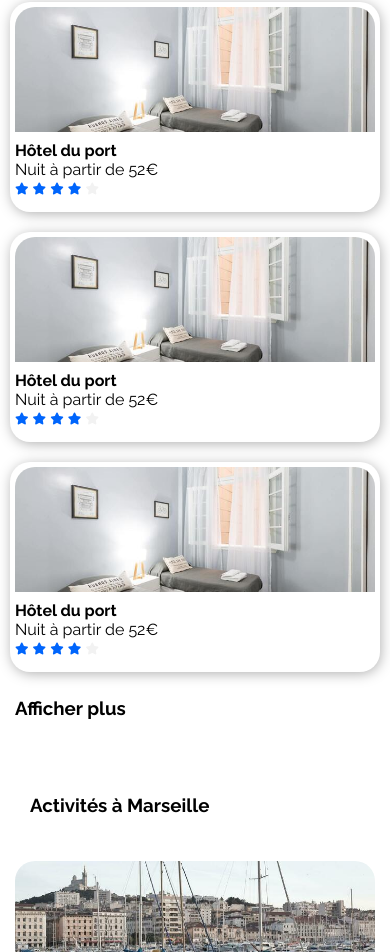
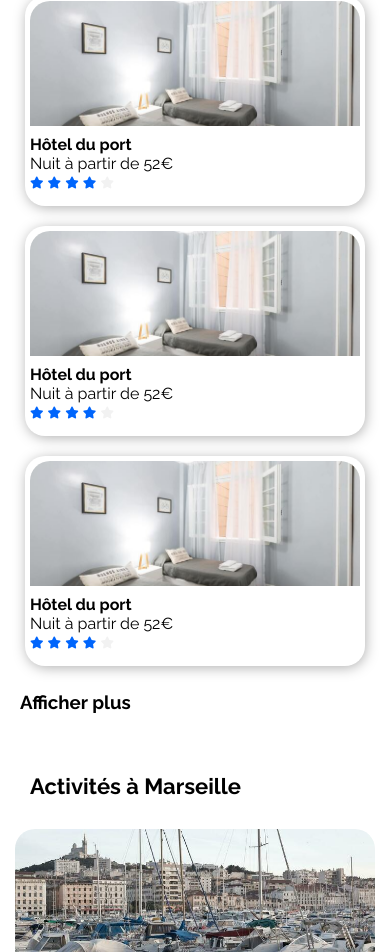
Before and after one commit to Leobelias/OpenclassroomsProject, a plain HTML site: page index.html in a window 390 px wide. Shown: the part 2213-3165 px from the top of the page. Drawn offline with Linux system fonts and the light colour scheme.

Commit message:
update padding & correction bug

```diff
--- a/css/style.css
+++ b/css/style.css
@@ -490,7 +490,7 @@
     .recherche-button{
         display: flex;
         padding:35px;}
-    }
+
 
     .recherche-button i.fa-solid.fa-magnifying-glass{
         color:white
@@ -591,17 +591,27 @@
 
     .hebergement-marseille{
         flex-direction: column;
+        padding: 15px;
     }
 
-
+    .hebergements h2{
+        padding-left:20px;
+        margin-bottom:0px ;
+    }
     .marseille{
         width: 100%;
         box-shadow: 1px 2px 14px -1px rgba(168,168,168,1)
     }
 
+    .btnmore{
+        margin: 0px;
+        padding-left: 20px;
+    }
+
     .activity{
         flex-direction: column;
     }
+
 
     .activitymarseille{
         padding-right: 30px;
@@ -628,10 +638,13 @@
 
     .cardconteiner{
         height: 60px;
+        align-items: flex-end;
 }
 
 .activitymarseille h3{
-    padding:30px
+    padding:30px;
+    padding-bottom: 15px;
+    font-size: 22px;
 }
 
     footer{
```
